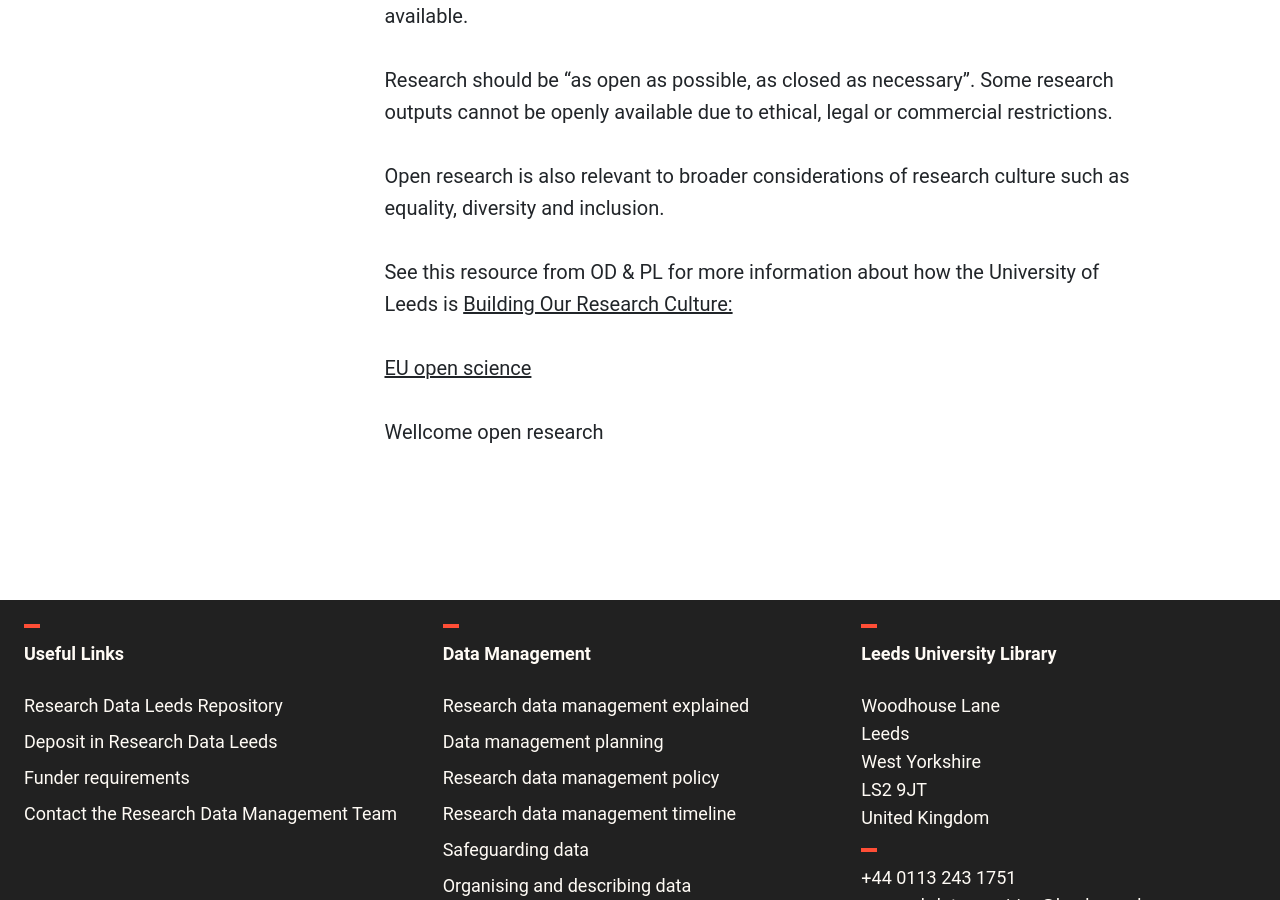
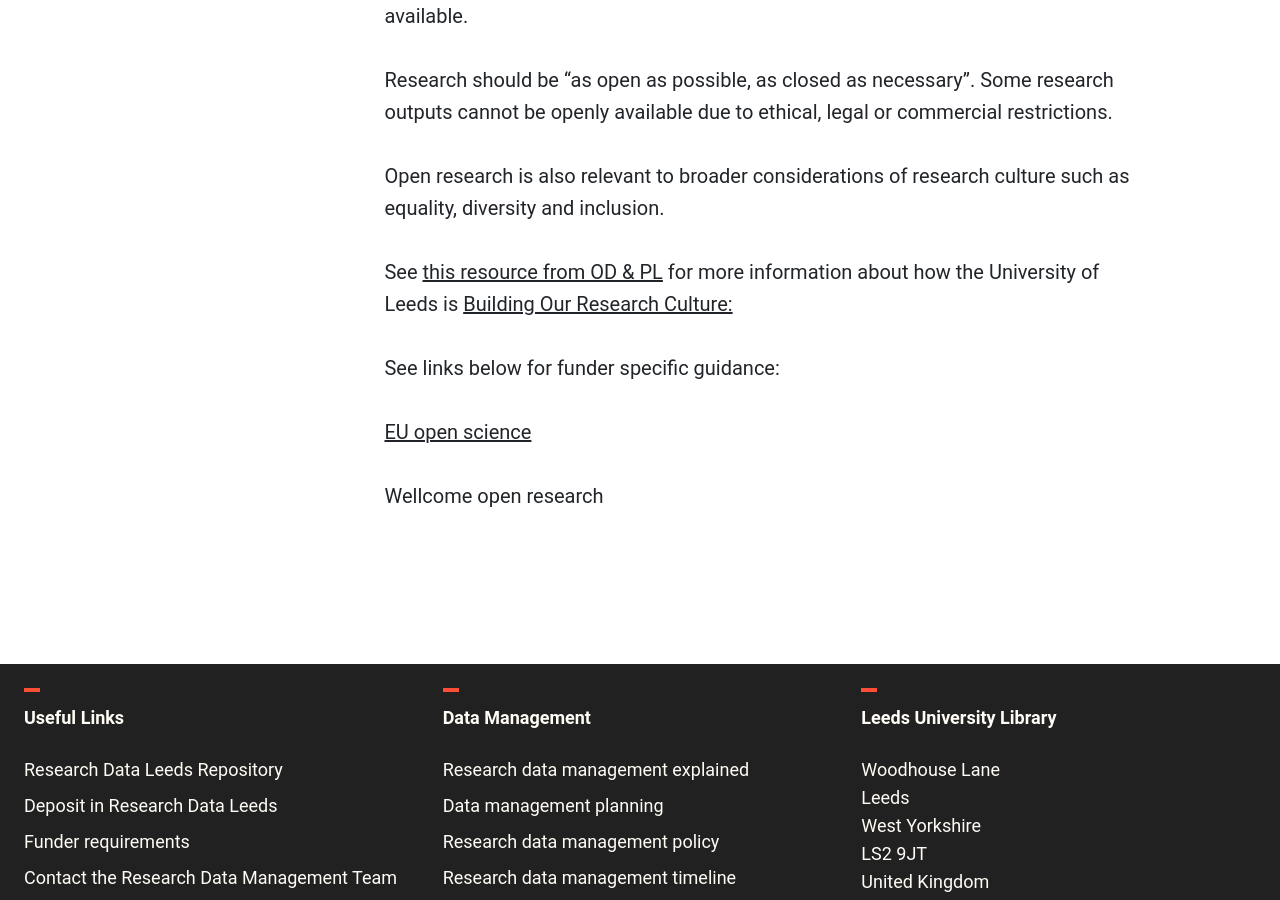
Before and after one commit to uol-library/rdl-handbook, a Jekyll site: the page built from pages/open-research/index.md, in a window 1280 px wide and 900 px high, scrolled down 630 px. Built offline with Jekyll 4.4.1, drawn with Linux system fonts in a browser that asks for light colours; some web fonts are replaced.

Commit message:
Update index.md

```diff
--- a/pages/open-research/index.md
+++ b/pages/open-research/index.md
@@ -12,7 +12,9 @@ Research should be “as open as possible, as closed as necessary”. Some resea
 
 Open research is also relevant to broader considerations of research culture such as equality, diversity and inclusion.
 
-See this resource from OD & PL for more information about how the University of Leeds is [Building Our Research Culture:](https://sway.office.com/ggnNs62UTA9F6GuW)
+See [this resource from OD & PL](https://sway.office.com/ggnNs62UTA9F6GuW) for more information about how the University of Leeds is [Building Our Research Culture:](https://sway.office.com/ggnNs62UTA9F6GuW)
+
+See links below for funder specific guidance:
 
 [EU open science](https://handbook.researchdata.leeds.ac.uk/open-research/eu-open-science/)
 
```
